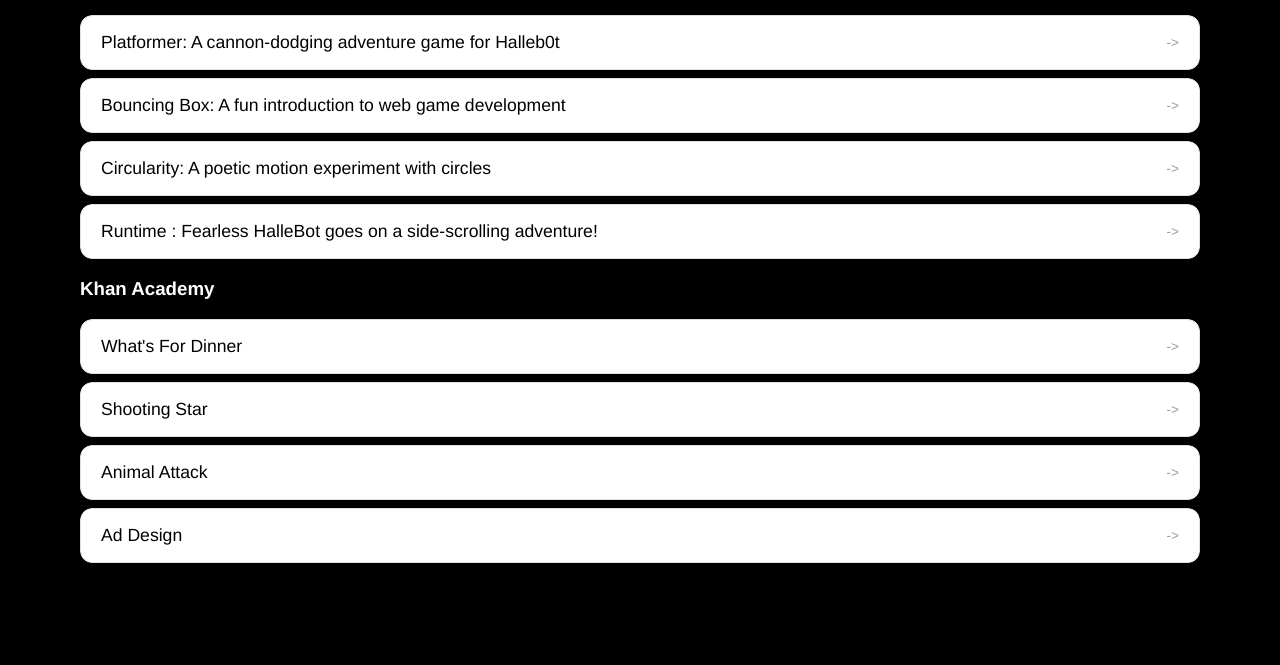
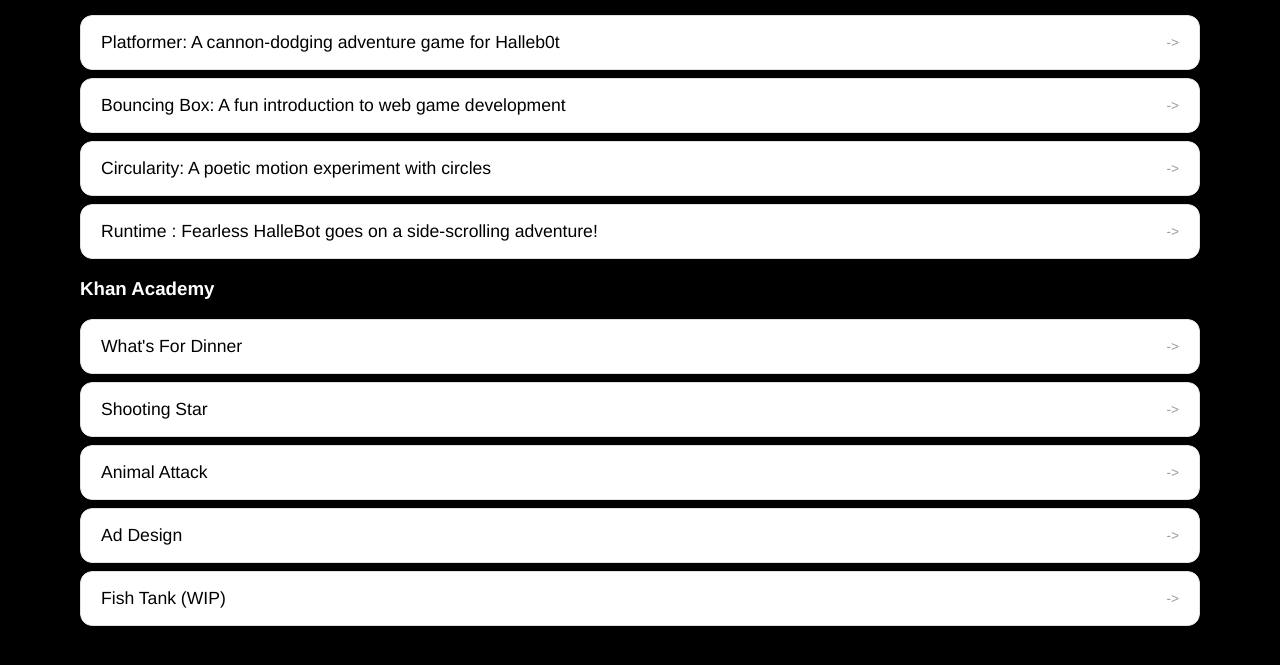
Before and after one commit to wcharleswilliams/wcharleswilliams.github.io, a plain HTML site: page portfolio.html in a window 1280 px wide. Shown: the part 245-910 px from the top of the page. Before the commit the page ends 872 px from the top, so only its background shows below. Drawn offline with Linux system fonts and the light colour scheme.

Commit message:
worked on fish design

```diff
--- a/portfolio.html
+++ b/portfolio.html
@@ -49,6 +49,9 @@
                   <li>
                   <a href="https://www.khanacademy.org/computer-programming/spin-off-of-project-ad-design/6211428895014912" target = "_blank">Ad Design</a>
                 </li>
+                 <li>
+                  <a href="https://www.khanacademy.org/computer-programming/fih-squared/5268882268209152" target = "_blank">Fish Tank (WIP)</a>
+                </li>
               </ul>
           </div>
        </div>
```
